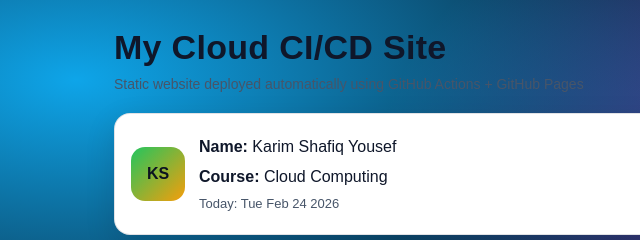
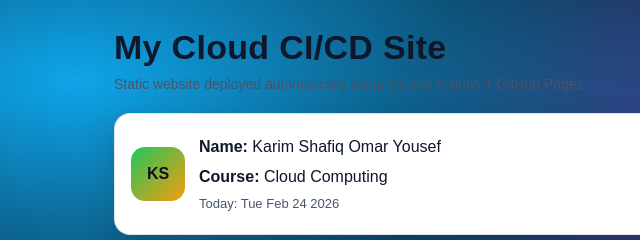
Before and after one commit to syzar20/cloud-beginner-cicd-pages-karim-yousef, a plain HTML site: page index.html in a window 1280 px wide. Shown: the top 240 px of the page, 52-692 px from the left. Drawn offline with Linux system fonts and the light colour scheme.

Commit message:
Update index.html

```diff
--- a/index.html
+++ b/index.html
@@ -21,7 +21,7 @@
     <section class="card profile">
       <div class="avatar" aria-hidden="true">KS</div>
       <div>
-        <p class="meta"><b>Name:</b> Karim Shafiq Yousef</p>
+        <p class="meta"><b>Name:</b> Karim Shafiq Omar Yousef</p>
         <p class="meta"><b>Course:</b> Cloud Computing</p>
         <p class="meta small" id="dateLine"></p>
       </div>
```
